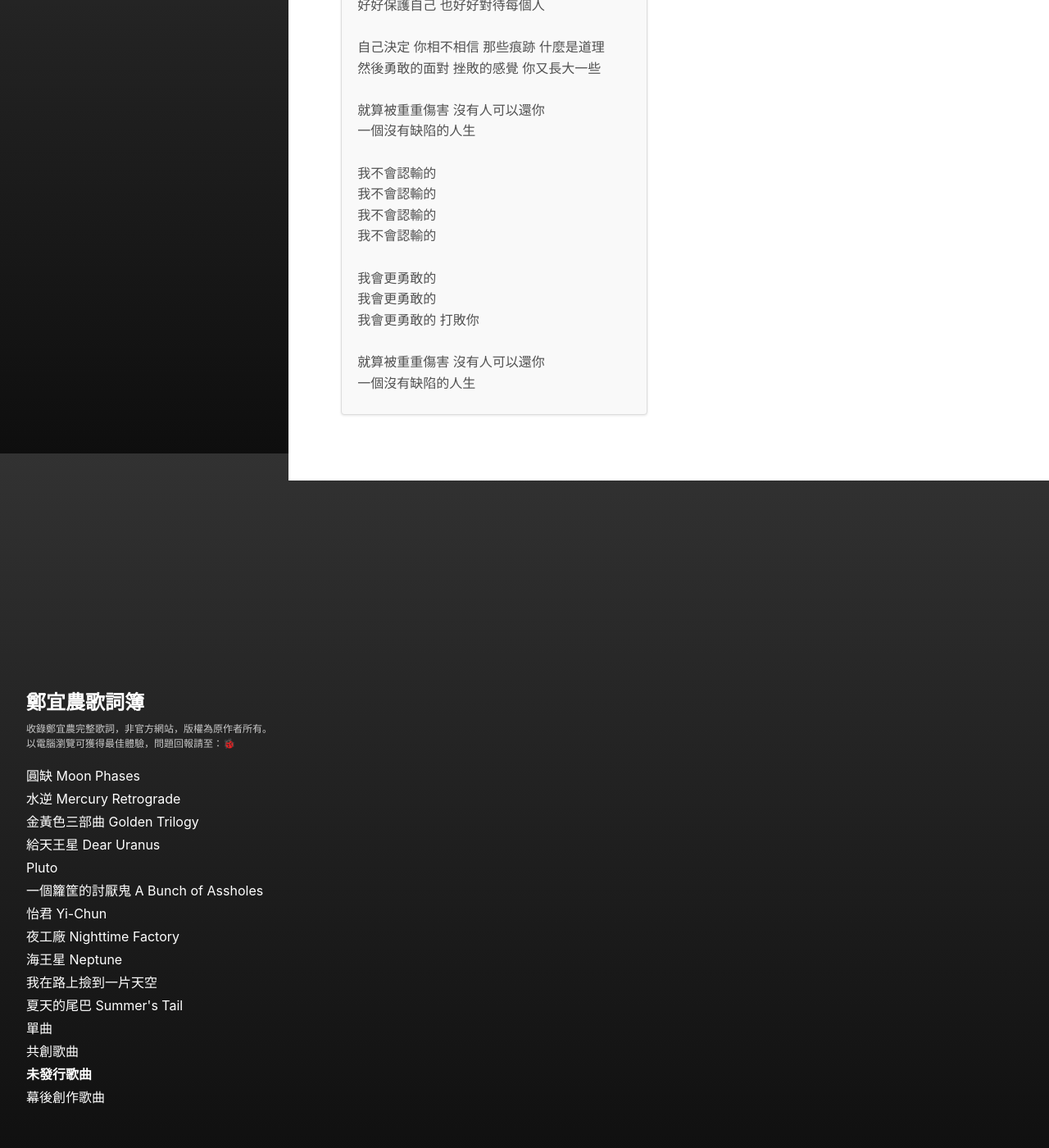
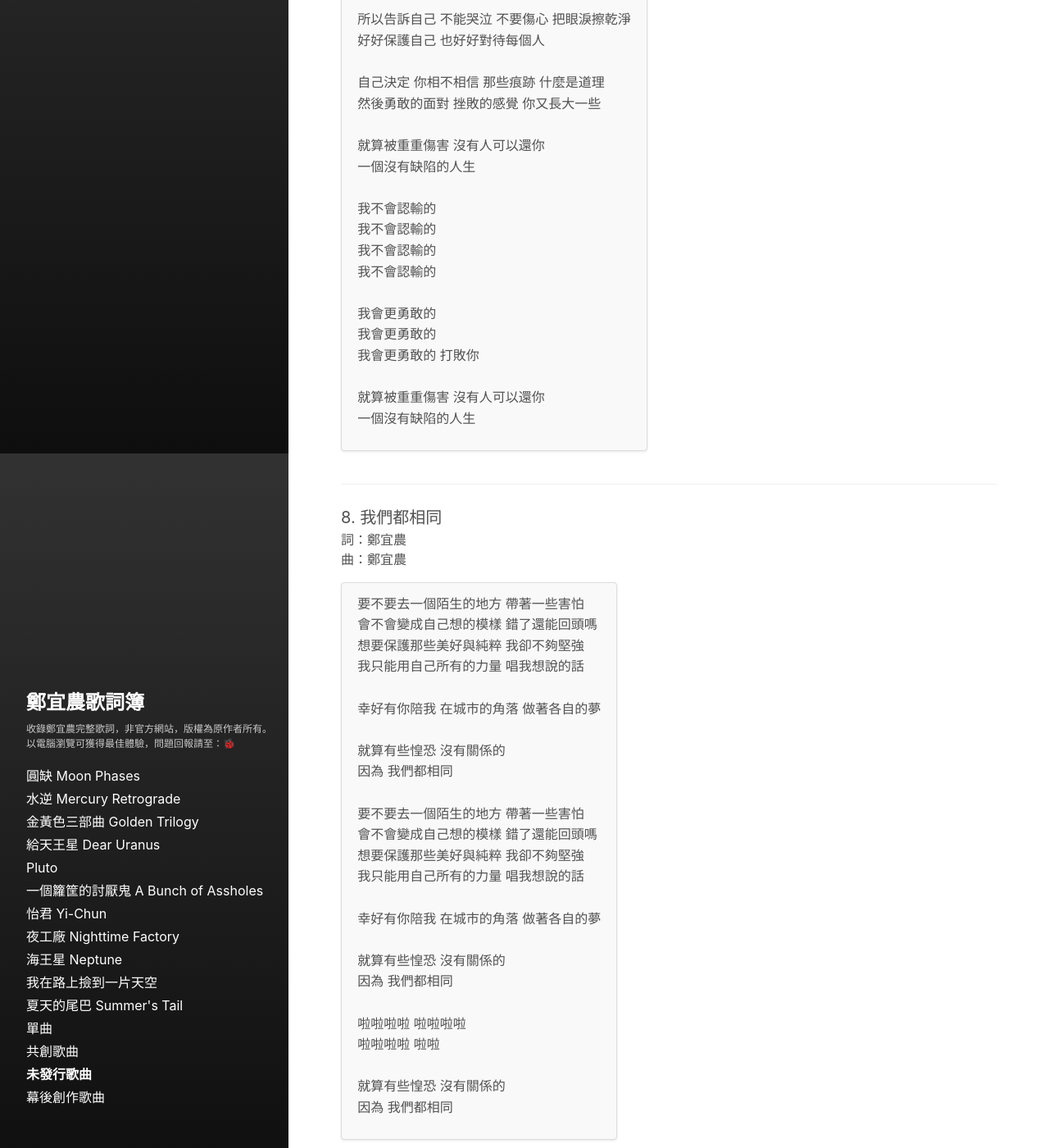
Before and after one commit to ennocheng/lyrics, a Jekyll site: the page built from _albums/demo.md, in a window 1280 px wide and 1400 px high, scrolled down 5747 px. Shown: the whole window at 82% size. Built offline with Jekyll 4.4.1, drawn with Linux system fonts in a browser that asks for light colours; some of the changed text lies outside the part shown.

Commit message:
add the same

```diff
--- a/_data/albums/demo.yml
+++ b/_data/albums/demo.yml
@@ -222,7 +222,7 @@ songs:
         只好寫一首歌 悼念我的寂寞
         我的悲傷已經失去了藏身之所 Oh no
 
-  - title: 人生
+  - title: 做歌的人生
     lyricist: 鄭宜農
     composer: 鄭宜農
     default_language: zh
@@ -257,3 +257,35 @@ songs:
 
         就算被重重傷害 沒有人可以還你
         一個沒有缺陷的人生
+
+  - title: 我們都相同
+    lyricist: 鄭宜農
+    composer: 鄭宜農
+    default_language: zh
+    lyrics:
+      zh: |
+        要不要去一個陌生的地方 帶著一些害怕
+        會不會變成自己想的模樣 錯了還能回頭嗎
+        想要保護那些美好與純粹 我卻不夠堅強
+        我只能用自己所有的力量 唱我想說的話
+
+        幸好有你陪我 在城市的角落 做著各自的夢
+
+        就算有些惶恐 沒有關係的
+        因為 我們都相同
+
+        要不要去一個陌生的地方 帶著一些害怕
+        會不會變成自己想的模樣 錯了還能回頭嗎
+        想要保護那些美好與純粹 我卻不夠堅強
+        我只能用自己所有的力量 唱我想說的話
+
+        幸好有你陪我 在城市的角落 做著各自的夢
+
+        就算有些惶恐 沒有關係的
+        因為 我們都相同
+
+        啦啦啦啦 啦啦啦啦
+        啦啦啦啦 啦啦
+
+        就算有些惶恐 沒有關係的
+        因為 我們都相同
```
